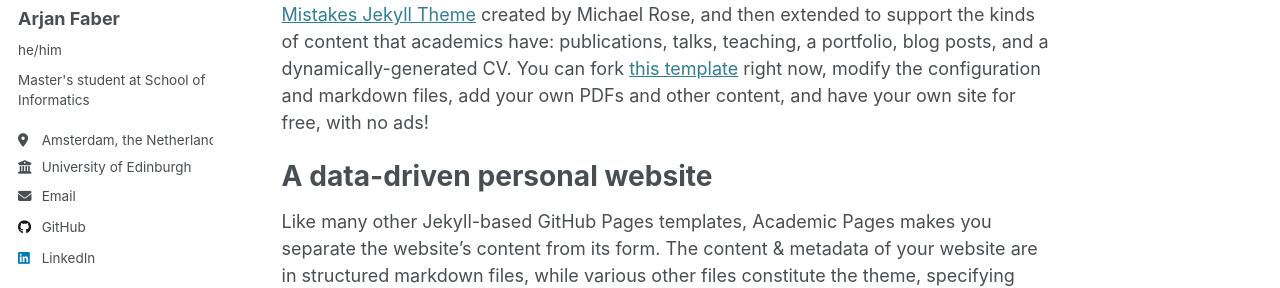
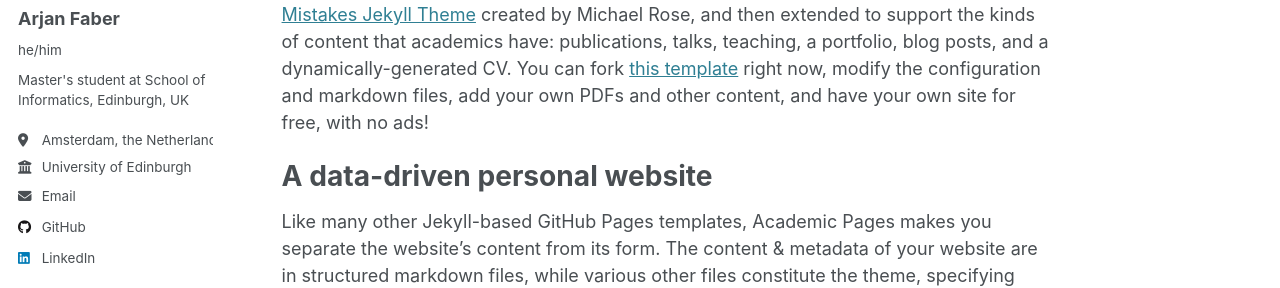
Before and after one commit to ArjFaber/arjfaber.github.io, a Jekyll site: the page built from _pages/about.md, in a window 1280 px wide. Shown: the part 283-571 px from the top of the page. Built offline with Jekyll 4.4.1, drawn with Linux system fonts in a browser that asks for light colours.

Commit message:
Update _config.yml

```diff
--- a/_config.yml
+++ b/_config.yml
@@ -25,7 +25,7 @@
   avatar           : "profile_photo.png"
   name             : "Arjan Faber"
   pronouns         : "he/him" # example: "she/her"
-  bio              : "Master's student at School of Informatics"
+  bio              : "Master's student at School of Informatics, Edinburgh, UK"
   location         : "Amsterdam, the Netherlands"
   employer         : "University of Edinburgh"
   uri              : # URL
```
